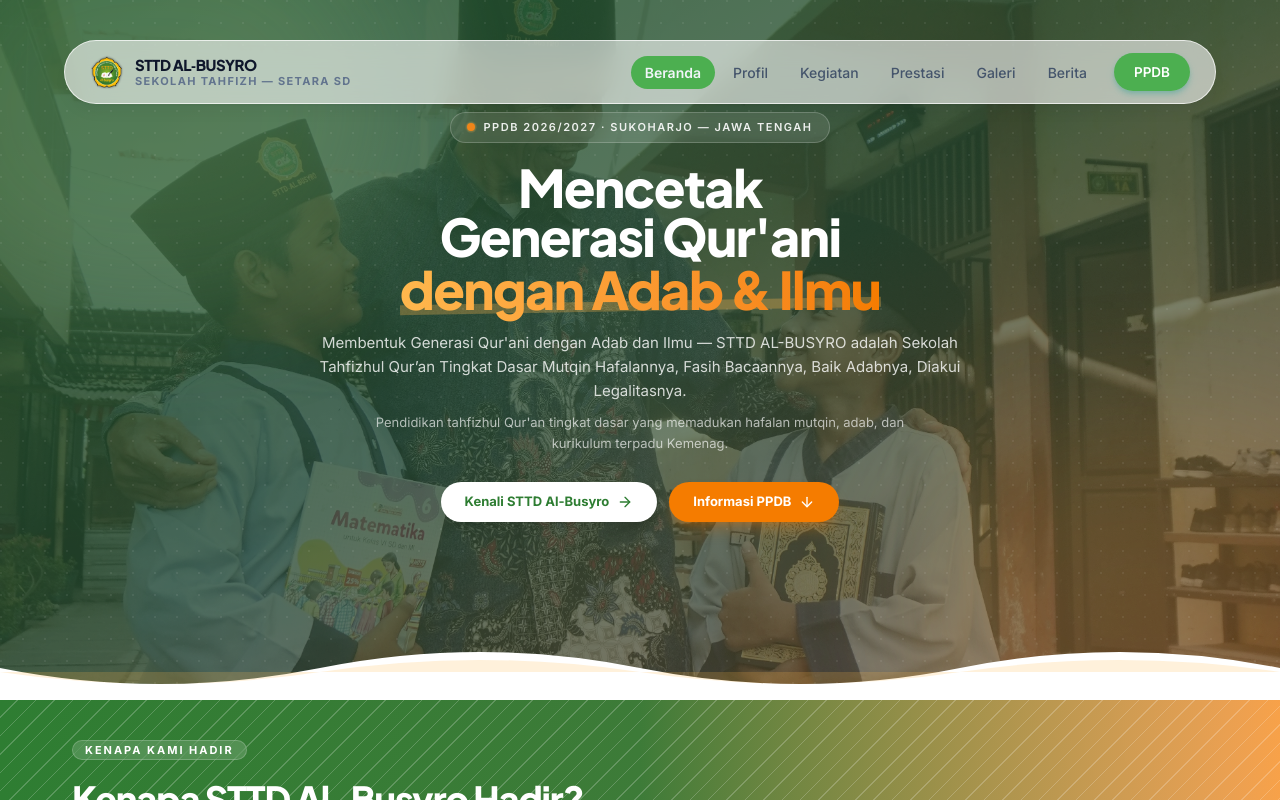
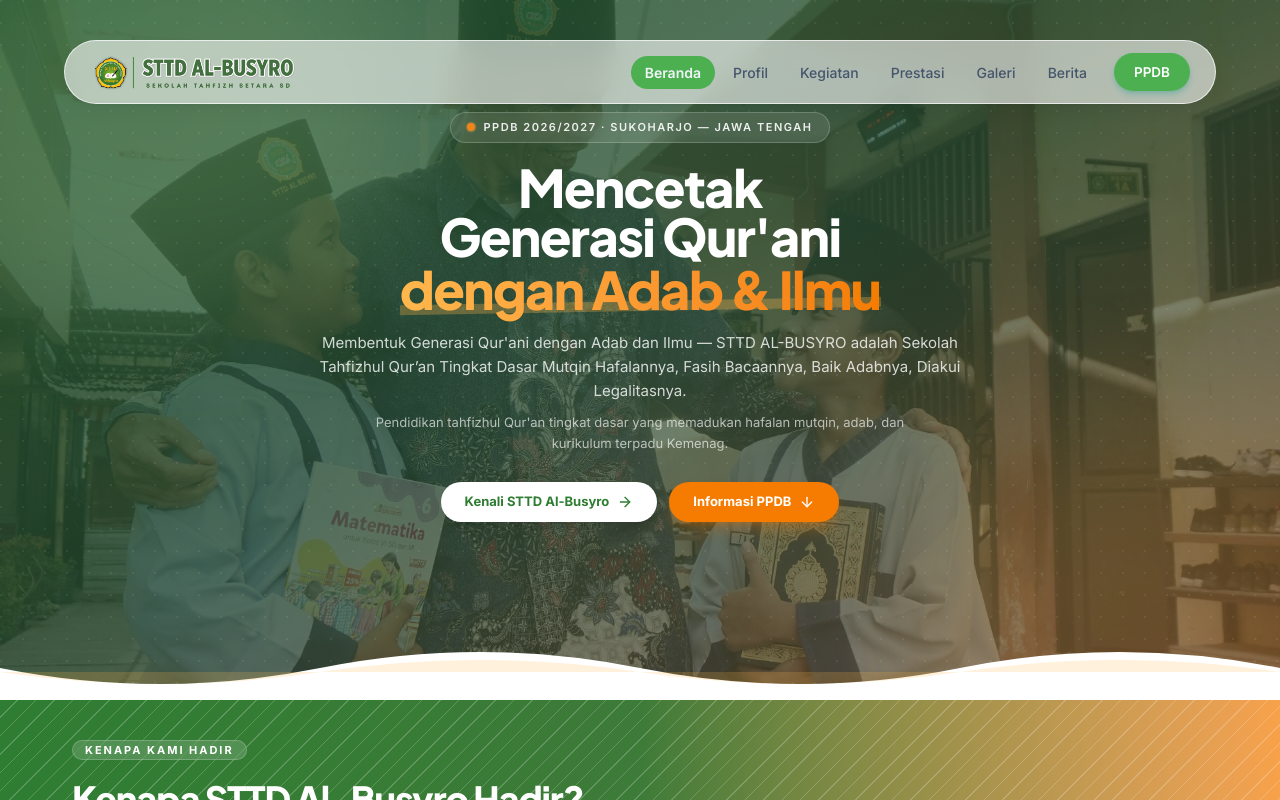
Before and after one commit to 234thtagzz/web-albusyro, a Next.js app: page / in a window 1280 px wide. Shown: the top 800 px of the page. Built offline with nearby package versions, Linux system fonts and the light colour scheme.

Commit message:
feat(navbar): tampilkan banner LOGO.png dengan ukuran diperbesar tanpa ubah tinggi navbar
- Ganti brand dari Logo+teks ke Image banner 1623x487 (3.33:1)
- Atur h-10 sm:h-11 lg:h-12 w-auto object-contain object-left agar proporsional di capsule h-14 lg:h-16
- Tambahkan file public/images/LOGO.png

```diff
--- a/src/components/layout/navbar.tsx
+++ b/src/components/layout/navbar.tsx
@@ -6,7 +6,7 @@ import { usePathname } from "next/navigation";
 import { Menu, X } from "lucide-react";
 import { cn } from "@/lib/utils";
 import { mainNavigation, ctaNavigation } from "@/data/navigation";
-import { Logo } from "./logo";
+import Image from "next/image";
 import { Button } from "@/components/ui/button";
 import {
   Sheet,
@@ -71,17 +71,17 @@ export function Navbar() {
               : "border-white/70 bg-white/60 shadow-lg shadow-slate-900/5 backdrop-blur-md hover:bg-white/80"
           )}
         >
-          {/* Brand Logo */}
-          <Link href="/" className="group flex items-center gap-2.5">
-            <Logo />
-            <span className="leading-tight">
-              <span className="block font-display text-[14px] font-bold tracking-tight text-slate-900 sm:text-[15px]">
-                STTD AL&#8209;BUSYRO
-              </span>
-              <span className="block text-[10px] font-bold uppercase tracking-[0.12em] text-slate-500 sm:text-[11px]">
-                SEKOLAH TAHFIZH — SETARA SD
-              </span>
-            </span>
+          {/* Brand Logo - Banner LOGO.png (1623x487, ~3.33:1) */}
+          <Link href="/" className="group flex shrink-0 items-center">
+            <Image
+              src="/images/LOGO.png"
+              alt="STTD Al-Busyro - Sekolah Tahfizhul Qur'an Tingkat Dasar"
+              width={1623}
+              height={487}
+              priority
+              sizes="(max-width: 640px) 180px, (max-width: 1024px) 220px, 260px"
+              className="shrink-0 w-auto object-contain object-left h-16"
+            />
           </Link>
 
           {/* Desktop Navigation Links */}
```
Also changed, not shown: public/images/LOGO.png (added).
